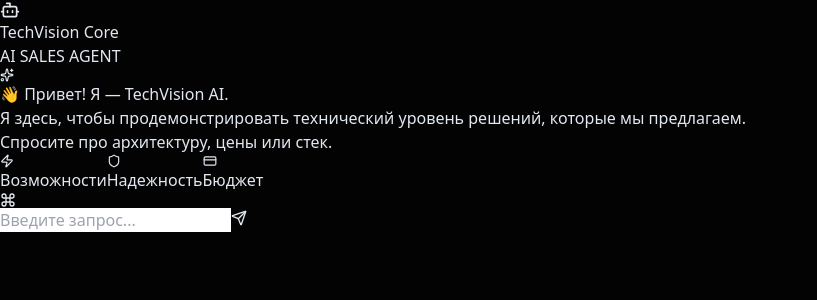
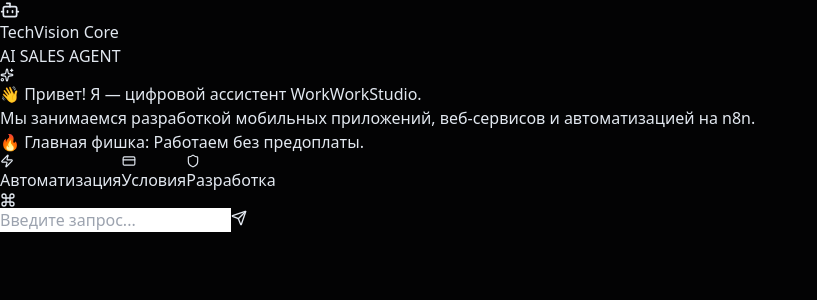
Before and after one commit to mortira919/tech-vision-app, a React (Vite) app: page / in a window 1280 px wide. Shown: the top 300 px of the page, without its empty margins (0-817 px from the left). Built offline with nearby package versions, Linux system fonts and the light colour scheme; no server answers.

Commit message:
premium ui update

```diff
--- a/src/App.tsx
+++ b/src/App.tsx
@@ -8,9 +8,9 @@
 const API_URL = import.meta.env.VITE_API_URL || "https://project-seller.onrender.com/api/chat";
 
 export default function App() {
-  const [messages, setMessages] = useState<{role: 'user' | 'ai', text: string}[]>([
-    { role: 'ai', text: '👋 Привет! Я — **TechVision AI**. \n\nЯ здесь, чтобы продемонстрировать технический уровень решений, которые мы предлагаем. \n\nСпросите про **архитектуру**, **цены** или **стек**.' }
-  ]);
+ const [messages, setMessages] = useState<{role: 'user' | 'ai', text: string}[]>([
+  { role: 'ai', text: '👋 Привет! Я — цифровой ассистент **WorkWorkStudio**. \n\nМы занимаемся разработкой мобильных приложений, веб-сервисов и автоматизацией на **n8n**. \n\n🔥 **Главная фишка:** Работаем без предоплаты.' }
+]);
   const [input, setInput] = useState("");
   const [loading, setLoading] = useState(false);
   const bottomRef = useRef<HTMLDivElement>(null);
@@ -36,10 +36,10 @@
   useEffect(() => { bottomRef.current?.scrollIntoView({ behavior: 'smooth' }); }, [messages, loading]);
 
   const suggestions = [
-    { icon: <Zap size={14}/>, label: "Возможности", text: "Что ты умеешь?" },
-    { icon: <Shield size={14}/>, label: "Надежность", text: "Почему NestJS?" },
-    { icon: <CreditCard size={14}/>, label: "Бюджет", text: "Сколько стоит разработка?" },
-  ];
+  { icon: <Zap size={14}/>, label: "Автоматизация", text: "Что вы умеете делать на n8n?" },
+  { icon: <CreditCard size={14}/>, label: "Условия", text: "Как вы работаете без предоплаты?" },
+  { icon: <Shield size={14}/>, label: "Разработка", text: "Какие приложения вы делаете?" },
+];
 
   return (
     <div className="flex flex-col h-full relative overflow-hidden font-sans selection:bg-purple-500/30">
```
